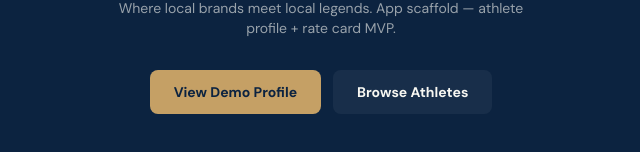
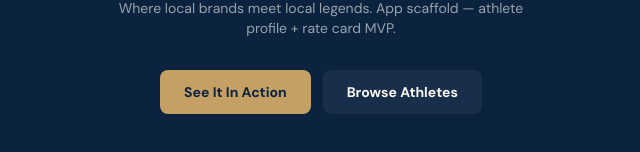
Before and after one commit to boilereup2230/backyardnil-app, a Next.js app: page / in a window 1280 px wide. Shown: the part 376-528 px from the top of the page, without its empty margins (319-959 px from the left). Built offline with nearby package versions, Linux system fonts and the light colour scheme.

Commit message:
Update page.tsx

```diff
--- a/app/page.tsx
+++ b/app/page.tsx
@@ -1,5 +1,4 @@
 import Link from "next/link";
-
 export default function Home() {
   return (
     <main className="flex-1 flex items-center justify-center p-6">
@@ -13,10 +12,10 @@ export default function Home() {
         </p>
         <div className="flex items-center justify-center gap-3">
           <Link
-            href="/a/demo"
+            href="/playbook"
             className="inline-block bg-amber text-turf font-bold text-sm px-6 py-3 rounded-lg hover:bg-amber-dim transition-colors"
           >
-            View Demo Profile
+            See It In Action
           </Link>
           <Link
             href="/discover"
```
